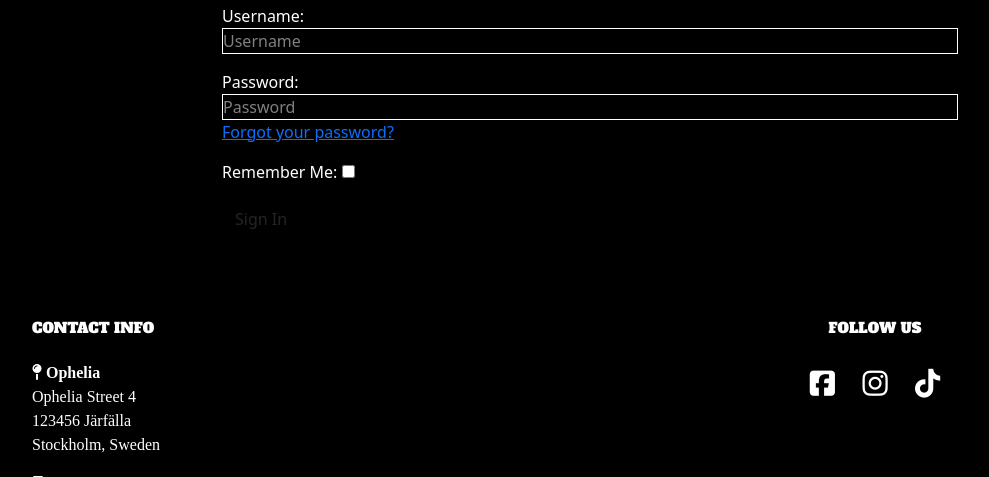
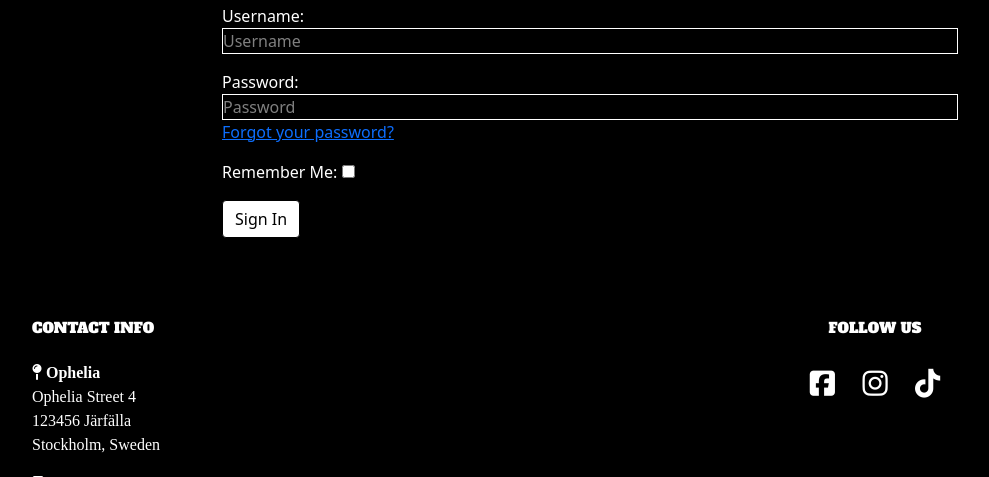
Before and after one commit to DanielE-J/ophelia, a Django app: page /accounts/login/ in a window 1280 px wide. Shown: the part 150-627 px from the top of the page, without its empty margins (50-1039 px from the left). Run offline with Django 5.2, Linux system fonts and the light colour scheme; some libraries are stand-ins or nearby versions; some web fonts are replaced.

Commit message:
Fixed so sign in and out button is white

```diff
--- a/static/css/style.css
+++ b/static/css/style.css
@@ -25,6 +25,15 @@
 .contact-info a:hover {
   color: #ccc;
 }
+
+.btn-signup {
+  background-color: white !important;
+  color: black !important;
+  border: 1px solid black; /* Optional, for contrast */
+  cursor: pointer;
+  opacity: 1; /* Ensure it's not semi-transparent */
+}
+
 
 /* Global styles */
 body {
```
